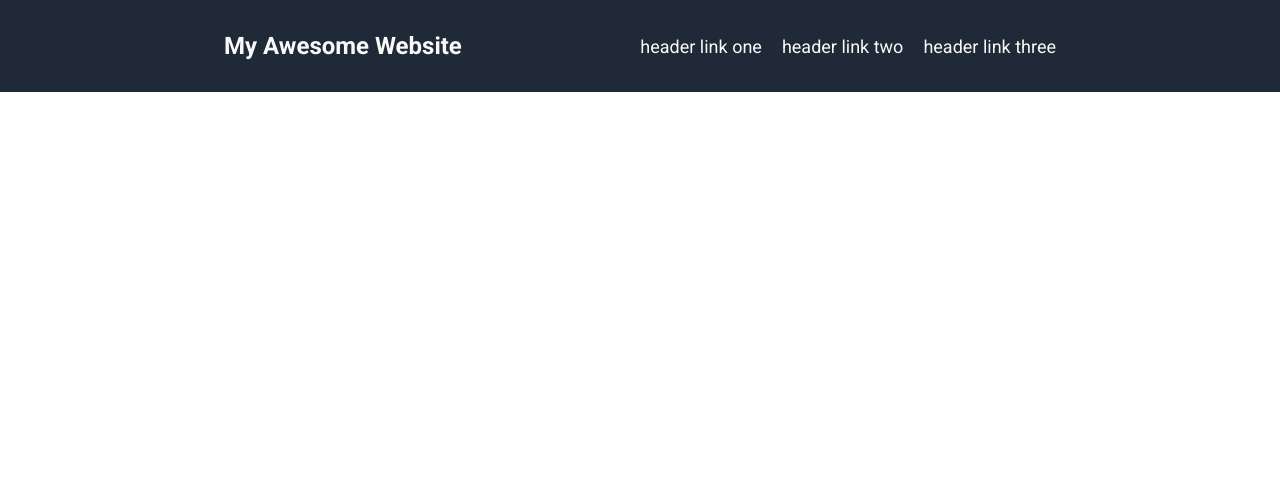
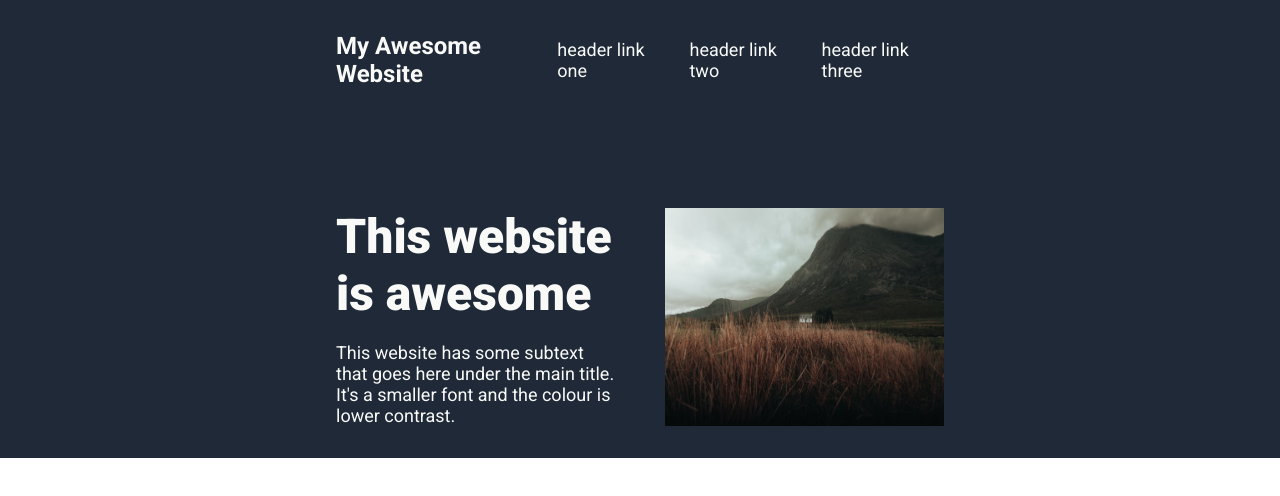
Before and after one commit to qubered/landing-page, a plain HTML site: page index.html in a window 1280 px wide. Drawn offline with Linux system fonts and the light colour scheme.

Commit message:
Add basic hero section and image

```diff
--- a/index.html
+++ b/index.html
@@ -18,6 +18,13 @@
                 </ul>
             </div>
         </nav>
+        <div class="hero">
+            <div class="text">
+                <h1>This website is awesome</h1>
+                <p>This website has some subtext that goes here under the main title. It's a smaller font and the colour is lower contrast.</p>
+            </div>
+            <img src="./img/hero-landscape.avif" alt="">
+        </div>
     </div>
 </body>
 </html>
--- a/styles.css
+++ b/styles.css
@@ -18,18 +18,19 @@ footer {
     display: flex;
     flex-direction: column;
     align-items: center;
+    padding: 32px;
 }
 
 .hero-box nav,
 .hero-box .hero {
-    width: 70%;
+    width: 50%;
 }
 
 .hero-box nav {
     display: flex;
-    padding: 32px;
     justify-content: space-between;
     align-items: center;
+    margin-bottom: 120px;
 }
 .hero-box nav #logo {
     font-size: 24px;
@@ -41,8 +42,32 @@ footer {
     display: flex;
     gap: 20px;
 }
-.hero-box nav #links li {
-    list-style: none;
+.hero-box nav #links li,
+.hero-box .hero .text p {
     font-size: 18px;
     color: #F9FAF8;
 }
+
+.hero-box nav #links li {
+    list-style: none;
+}
+
+.hero-box .hero {
+    flex: 1;
+    display: flex;
+    gap: 50px;
+}
+.hero-box .hero .text {
+    flex: 1;
+}
+.hero-box .hero .text h1 {
+    font-size: 48px;
+    font-weight: 900;
+    color: #F9FAF8;
+    margin-bottom: 20px;
+}
+.hero-box .hero img {
+    flex: 1;
+    width: 200px;
+    height: auto;
+}
```
Also changed, not shown: img/hero-landscape.avif (added).
